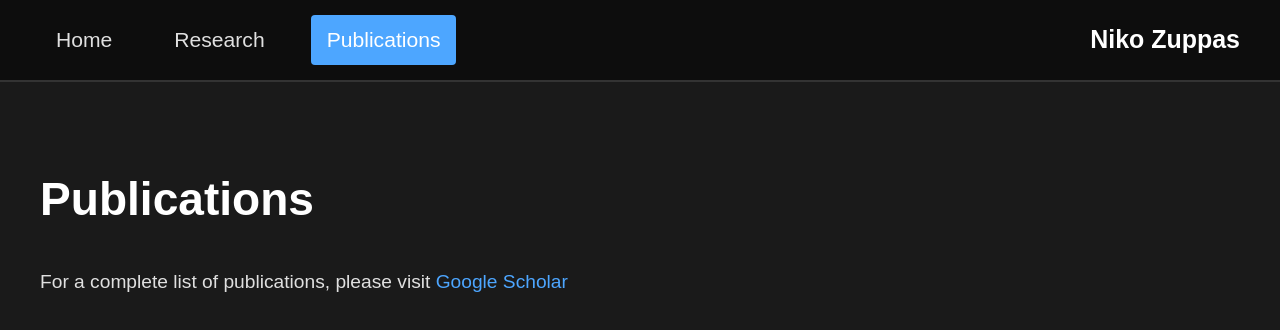
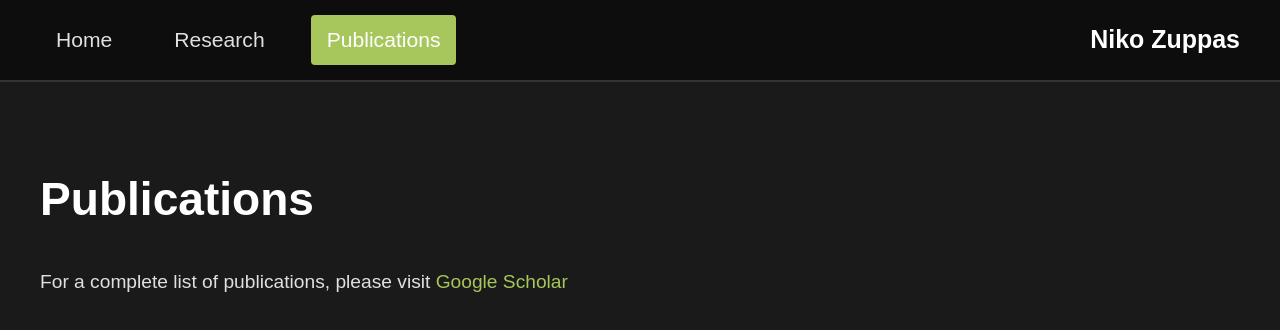
Before and after one commit to nzupp/nzupp.github.io, a plain HTML site: page publications.html in a window 1280 px wide. Drawn offline with Linux system fonts and the light colour scheme.

Commit message:
Change link colors to new shade of green

```diff
--- a/styles.css
+++ b/styles.css
@@ -51,7 +51,7 @@ body {
 }
 
 .nav-links a.active {
-    background-color: #4da6ff;
+    background-color: #a7c65c;
     color: #ffffff;
 }
 
@@ -74,7 +74,7 @@ h2 {
 }
 
 a {
-    color: #4da6ff;
+    color: #a7c65c;
     text-decoration: none;
 }
 
@@ -121,7 +121,7 @@ img {
     padding: 15px;
     background-color: #222;
     border-radius: 6px;
-    border-left: 3px solid #4da6ff;
+    border-left: 3px solid #a7c65c;
 }
 
 .pub-authors {
```
